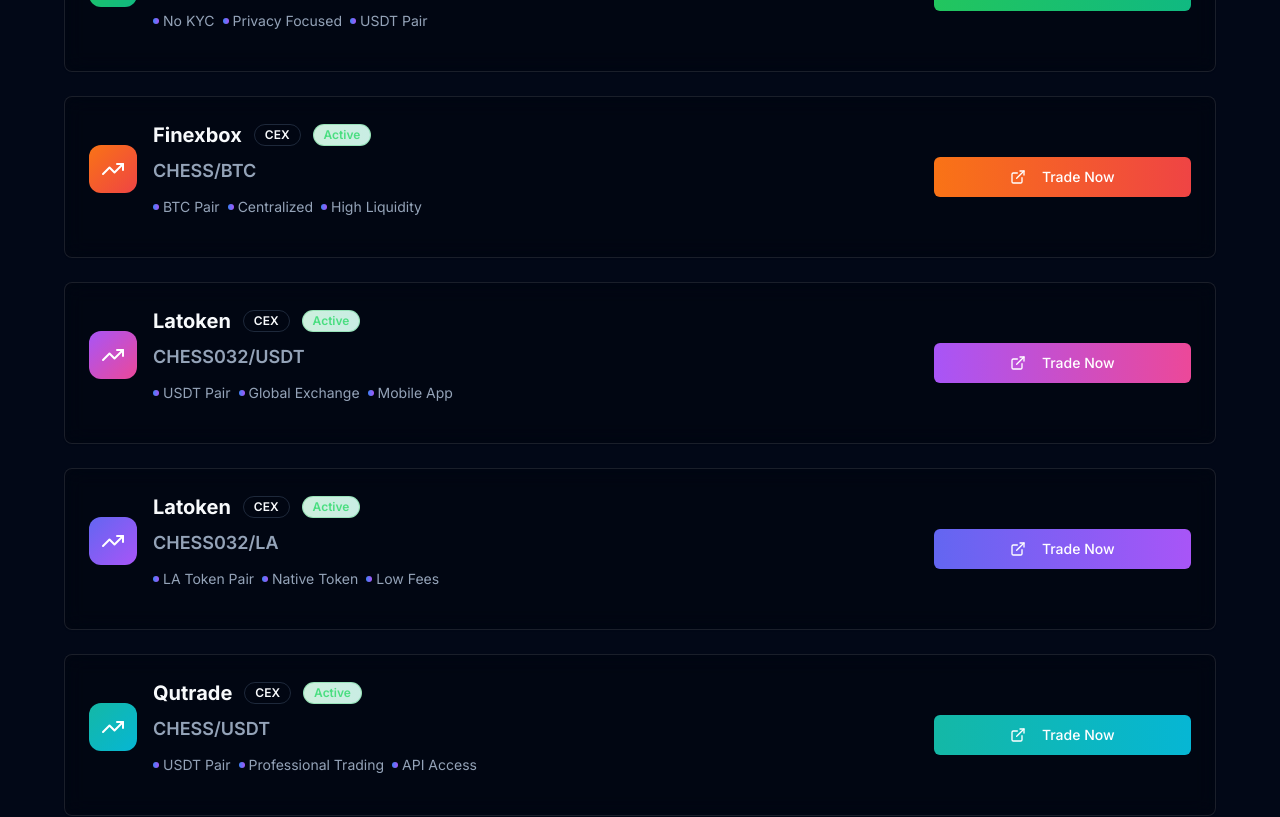
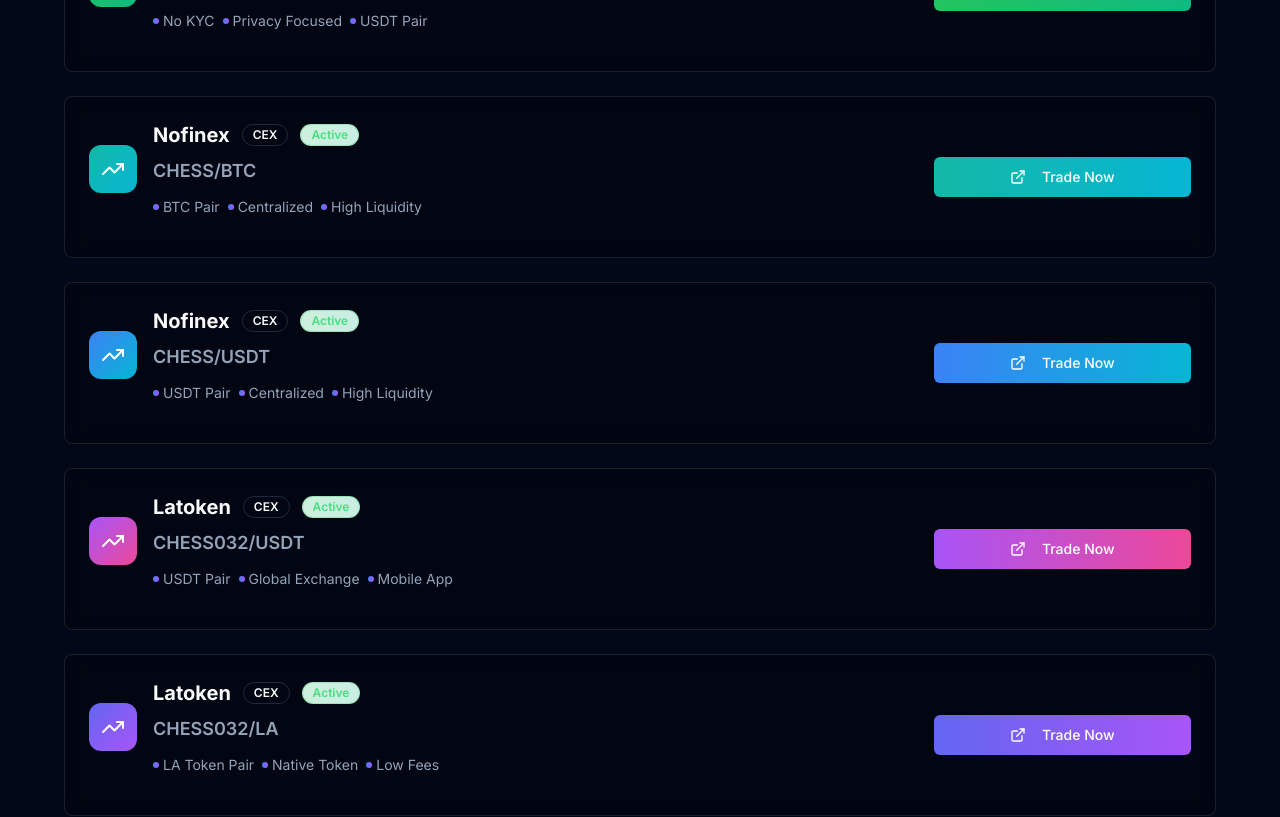
Before and after one commit to OleksandrAAA/OleksandrAAA.github.io, a Next.js app: page /exchanges in a window 1280 px wide. Shown: the part 1200-2017 px from the top of the page. Built offline with nearby package versions, Linux system fonts and the light colour scheme.

Commit message:
Added Nofinex CEX

```diff
--- a/app/exchanges/page.tsx
+++ b/app/exchanges/page.tsx
@@ -38,12 +38,20 @@ export default function ExchangesPage() {
       features: ["No KYC", "Privacy Focused", "USDT Pair"],
     },
     {
-      name: "Finexbox",
+      name: "Nofinex",
       pair: "CHESS/BTC",
-      url: "https://www.finexbox.com/market/pair/CHESS-BTC.html",
+      url: "https://www.nofinex.com/market/pair/CHESS-BTC.html",
       type: "CEX",
-      color: "from-orange-500 to-red-500",
+      color: "from-teal-500 to-cyan-500",
       features: ["BTC Pair", "Centralized", "High Liquidity"],
+    },
+    {
+      name: "Nofinex",
+      pair: "CHESS/USDT",
+      url: "https://www.nofinex.com/market/pair/CHESS-USDT.html",
+      type: "CEX",
+      color: "from-blue-500 to-cyan-500",
+      features: ["USDT Pair", "Centralized", "High Liquidity"],
     },
     {
       name: "Latoken",
```
